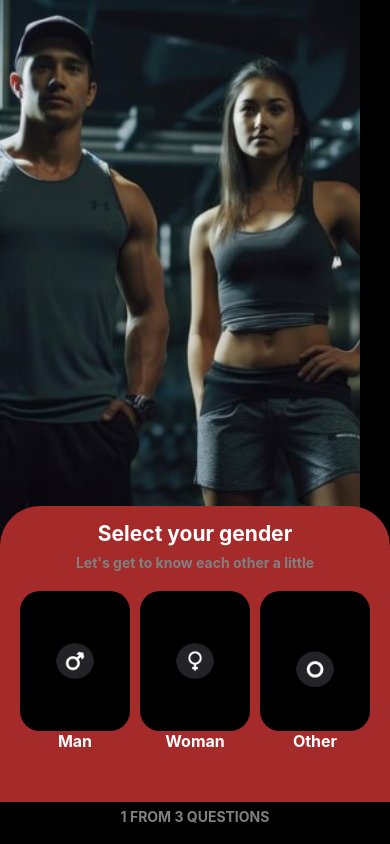
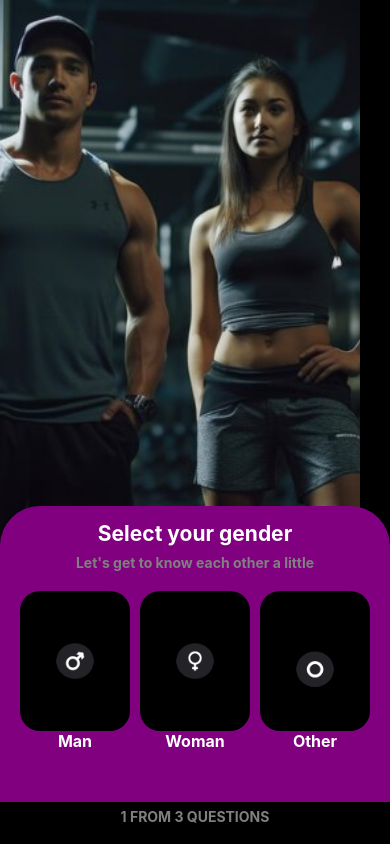
Before and after one commit to Sedinamm/HealthX, a React Native app: screen /Question1 in a window 390 px wide. Built offline with nearby package versions, Linux system fonts and the light colour scheme.

Commit message:
initial commit

```diff
--- a/Screens/Question1.js
+++ b/Screens/Question1.js
@@ -12,7 +12,7 @@ const Question1 = () => {
         style={{
           flex: 3.5,
           width: "100%",
-          backgroundColor: "brown",
+          backgroundColor: "purple",
           borderTopRightRadius: 40,
           borderTopLeftRadius: 40,
         }}
```
